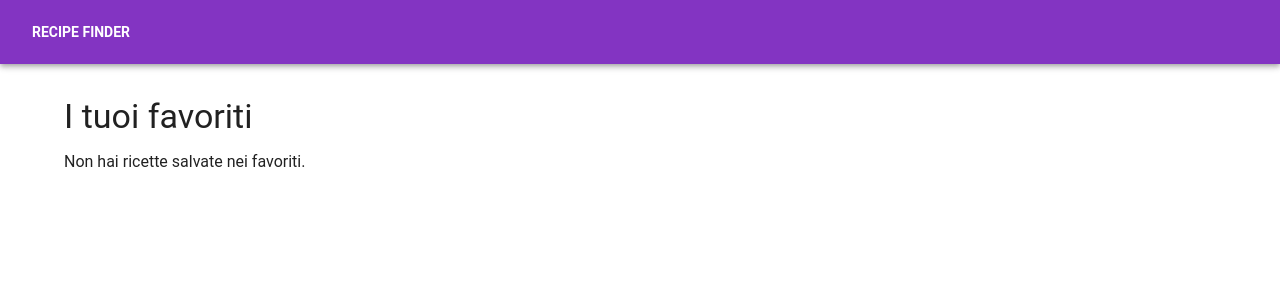
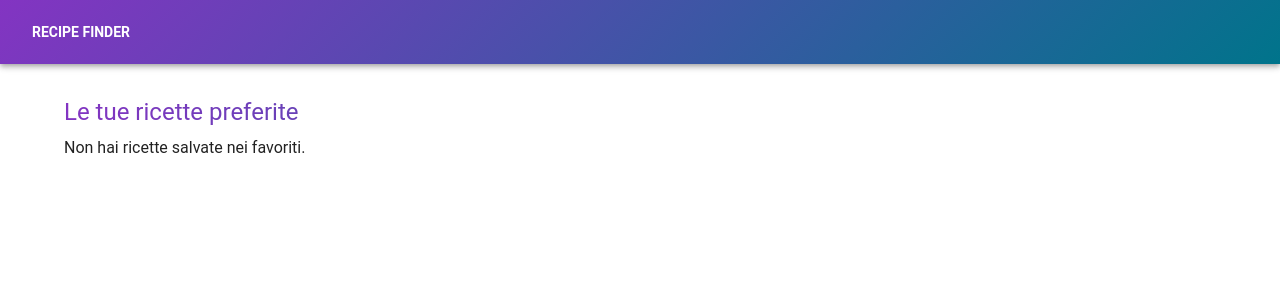
Before and after one commit to robertocontini/recipe-finder, a React (Create React App) app: page /favorites in a window 1280 px wide. Shown: the top 300 px of the page. Built offline with nearby package versions, Linux system fonts and the light colour scheme; some icons are missing.

Commit message:
fetching randomly from country + styles

```diff
--- a/src/components/Header/Header.tsx
+++ b/src/components/Header/Header.tsx
@@ -1,30 +1,30 @@
-import {
-  AppBar,
-  Toolbar,
-  IconButton,
-  Badge,
-  Box,
-  Button,
-} from '@mui/material';
-import FavoriteIcon from '@mui/icons-material/Favorite';
-import { Link as RouterLink, useLocation } from 'react-router-dom';
-import { useFavorites } from '../../hooks/useFavorites';
+import { AppBar, Toolbar, IconButton, Badge, Box, Button } from "@mui/material";
+import FavoriteIcon from "@mui/icons-material/Favorite";
+import { Link as RouterLink, useLocation } from "react-router-dom";
+import { useFavorites } from "../../hooks/useFavorites";
+import theme from "src/theme/theme";
 
 const Header = () => {
   const { favorites } = useFavorites();
   const location = useLocation();
 
   return (
-    <AppBar position="sticky" color="primary">
-      <Toolbar sx={{ justifyContent: 'space-between' }}>
+    <AppBar
+      position="sticky"
+      sx={{
+        backgroundImage: `linear-gradient(135deg, ${theme.palette.primary.main}, ${theme.palette.secondary.main})`
+
+      }}
+    >
+      <Toolbar sx={{ justifyContent: "space-between" }}>
         <Box>
           <Button
             component={RouterLink}
             to="/"
             color="inherit"
             sx={{
-              textDecoration: location.pathname === '/' ? 'underline' : 'none',
-              fontWeight: 'bold',
+              textDecoration: location.pathname === "/" ? "underline" : "none",
+              fontWeight: "bold",
             }}
           >
             Recipe Finder
@@ -37,8 +37,8 @@ const Header = () => {
           color="inherit"
           aria-label="Favorites"
         >
-          <Badge badgeContent={favorites.length} color="secondary">
-            <FavoriteIcon sx={{width: "1.2em", height: "1.2em"}} />
+          <Badge badgeContent={favorites.length} color="primary">
+            <FavoriteIcon sx={{ width: "1.2em", height: "1.2em" }} />
           </Badge>
         </IconButton>
       </Toolbar>
--- a/src/components/RecipeCard/RecipeCard.tsx
+++ b/src/components/RecipeCard/RecipeCard.tsx
@@ -1,8 +1,9 @@
-import { Card, CardContent, CardMedia, Typography } from "@mui/material";
+import { Box, Card, CardContent, CardMedia, Typography } from "@mui/material";
 import { Link as RouterLink } from "react-router-dom";
 import { RecipeCardProps } from "../../types";
 import FavoriteButton from "../Favorite/FavoriteButton";
 import React from "react";
+import theme from "src/theme/theme";
 
 const RecipeCard = ({
   recipe,
@@ -16,8 +17,12 @@ const RecipeCard = ({
         display: "flex",
         flexDirection: "column",
         position: "relative",
-        overflow: "hidden"
+        overflow: "hidden",
       }}
+    >
+      <RouterLink
+        to={`/recipe/${recipe.idMeal}`}
+        aria-label={`Vai alla ricetta ${recipe.strMeal}`}
       >
         <CardMedia
           component="img"
@@ -38,19 +43,18 @@ const RecipeCard = ({
           sx={{
             position: "absolute",
             bottom: 0,
+            left: 0,
             width: "100%",
-          backgroundColor: "rgba(255, 255, 255, .75)",
-          paddingBottom: "12px",
+            backgroundColor: "rgba(255, 255, 255, .8)",
+            "&:last-child": {
+              paddingBottom: "12px"
+            }
           }}
         >
           <Typography
             variant="h6"
-          component={RouterLink}
-          to={`/recipe/${recipe.idMeal}`}
-          aria-label={`Vai alla ricetta ${recipe.strMeal}`}
             sx={{
               textDecoration: "none",
-            color: "inherit",
               overflow: "hidden",
               textOverflow: "ellipsis",
               display: "block",
@@ -61,11 +65,12 @@ const RecipeCard = ({
           </Typography>
 
           {recipe.strCategory && (
-          <Typography variant="overline" sx={{ textTransform: "uppercase" }}>
+            <Typography color="secondary.dark" variant="overline" sx={{ textTransform: "uppercase" }}>
               {recipe.strCategory}
             </Typography>
           )}
         </CardContent>
+      </RouterLink>
 
       <FavoriteButton
         recipe={recipe}
--- a/src/mocks/recipe.ts
+++ b/src/mocks/recipe.ts
@@ -7,3 +7,12 @@ export const mockRecipe = {
   strCategory: "Seafood",
   strArea: "Portuguese",
 };
+
+export const recipeCountries = [
+  "British",
+  "Canadian",
+  "Greek",
+  "Italian",
+  "Japanese",
+  "Portuguese",
+];
--- a/src/pages/FavoritesPage.tsx
+++ b/src/pages/FavoritesPage.tsx
@@ -1,5 +1,5 @@
 import { Container, Typography } from "@mui/material";
-import Grid from '@mui/material/Grid';
+import Grid from "@mui/material/Grid";
 import { useAboveTheFoldCount } from "../hooks/useAboveTheFold";
 import { useEffect, useState } from "react";
 import { useFavorites } from "../hooks/useFavorites";
@@ -10,33 +10,39 @@ const FavoritesPage: React.FC = () => {
   const { favorites, isFavorite, toggle } = useFavorites();
   const [recipes, setRecipes] = useState<Recipe[]>([]);
   const aboveTheFoldCount = useAboveTheFoldCount();
-  const baseUrlApi = process.env.REACT_APP_BASE_URL_API
+  const baseUrlApi = process.env.REACT_APP_BASE_URL_API;
 
   useEffect(() => {
     const fetchFavoritesRecipes = async () => {
       const recipesData: Recipe[] = await Promise.all(
         favorites.map(async (id) => {
-          const response = await fetch(
-            `${baseUrlApi}/lookup.php?i=${id}`
-          )
+          const response = await fetch(`${baseUrlApi}/lookup.php?i=${id}`);
 
           const data = await response.json();
 
           return data.meals[0];
         })
-      )
+      );
 
       setRecipes(recipesData);
     };
-
 
     fetchFavoritesRecipes();
   }, [favorites, baseUrlApi]);
 
   return (
-    <Container sx={{ mt: 4 }}>
-      <Typography component={'h1'} variant="h4" gutterBottom>
-        I tuoi favoriti
+    <Container sx={{ mt: 4, mb: 4 }}>
+      <Typography
+        component="h1"
+        variant="h5"
+        gutterBottom
+        sx={{
+          backgroundImage: "linear-gradient(to right, #8334c2, #00748b)",
+          WebkitBackgroundClip: "text",
+          WebkitTextFillColor: "transparent",
+        }}
+      >
+        Le tue ricette preferite
       </Typography>
 
       {recipes.length === 0 ? (
@@ -46,7 +52,7 @@ const FavoritesPage: React.FC = () => {
       ) : (
         <Grid container spacing={2} sx={{ mt: 2 }}>
           {recipes.map((recipe, index) => (
-            <Grid size={{ xs: 12, sm:6, md: 4 }} key={recipe.idMeal}>
+            <Grid size={{ xs: 12, sm: 6, md: 4 }} key={recipe.idMeal}>
               <RecipeCard
                 recipe={recipe}
                 isFavorite={isFavorite(recipe.idMeal)}
--- a/src/pages/HomePage.tsx
+++ b/src/pages/HomePage.tsx
@@ -1,7 +1,7 @@
 import React, { useEffect, useState } from "react";
-import { Container, Grid, Typography } from "@mui/material";
+import { Container, Grid } from "@mui/material";
 import SearchBar from "../components/SearchBar/SearchBar";
-import { fetchPopularRecipes, fetchRecipesByTextSearch } from "../services/api";
+import { fetchCountriesRecipes, fetchRecipesByTextSearch } from "../services/api";
 import { useAboveTheFoldCount } from "../hooks/useAboveTheFold";
 import { useFavorites } from "../hooks/useFavorites";
 import { Recipe } from "../types";
@@ -20,37 +20,12 @@ const HomePage = () => {
       setLoading(true);
 
       const fetchContent =
-        search.length > 1 ? fetchRecipesByTextSearch : fetchPopularRecipes;
+        search.length > 1 ? fetchRecipesByTextSearch : fetchCountriesRecipes;
 
       fetchContent(search).then((res) => {
         setRecipes(res);
         setLoading(false);
       });
-
-      // if (search.length > 1) {
-      //   setLoading(true);
-      //   fetchRecipesByTextSearch(search).then((res) => {
-      //     setRecipes(res);
-      //     setLoading(false);
-      //   });
-      // } else {
-      //   setLoading(true);
-      //   fetchPopularRecipes().then((res) => {
-      //     setRecipes(res);
-      //     setLoading(false);
-      //   });
-      // }
-
-      // if (search.length > 1) {
-      //   setLoading(true);
-
-      //   fetchRecipesByTextSearch(search).then((res) => {
-      //     setRecipes(res);
-      //     setLoading(false);
-      //   });
-      // } else {
-      //   setRecipes([]);
-      // }
     }, 500);
 
     return () => clearTimeout(delayDebounce);
@@ -58,15 +33,14 @@ const HomePage = () => {
 
   return (
     <Container sx={{ mt: 4 }}>
-      <Typography component={"h1"} variant="h4" gutterBottom>
-        Cerca una ricetta
-      </Typography>
-
-      <SearchBar value={search} onChange={setSearch} />
+      <SearchBar value={search} onChange={setSearch}  />
 
       {loading && <Loader />}
 
-      <Grid container spacing={2} sx={{ mt: 4 }}>
+      {/* {TODO: pagetitle dinamico} */}
+
+      <Grid container spacing={2} sx={{ mt: 4, mb: 4 }}>
+
         {recipes.map((recipe, index) => (
           <Grid size={{ xs: 12, sm: 6, md: 4, lg: 3 }} key={recipe.idMeal}>
             <RecipeCard
--- a/src/pages/RecipeDetailPage.tsx
+++ b/src/pages/RecipeDetailPage.tsx
@@ -52,7 +52,7 @@ const RecipeDetailPage = () => {
 
   if (error) {
     return (
-      <Container sx={{ mt: 4 }} component="section" role="alert">
+      <Container sx={{ mt: 4, mb: 4}} component="section" role="alert">
         <Typography variant="h4" component="h1" color="error" gutterBottom>
           Errore
         </Typography>
--- a/src/services/api.ts
+++ b/src/services/api.ts
@@ -1,10 +1,13 @@
+import { recipeCountries } from "src/mocks/recipe";
 import { Recipe } from "../types";
 
-const baseUrlApi = process.env.REACT_APP_BASE_URL_API
+const baseUrlApi = process.env.REACT_APP_BASE_URL_API;
 
-export const fetchPopularRecipes = async (): Promise<Recipe[]> => {
-  // filtering on italian category
-  const response = await fetch(`${baseUrlApi}/filter.php?a=Italian`);
+export const fetchCountriesRecipes = async (): Promise<Recipe[]> => {
+  const countryCategory =
+    recipeCountries[Math.floor(Math.random() * recipeCountries.length)];
+
+  const response = await fetch(`${baseUrlApi}/filter.php?a=${countryCategory}`);
 
   if (!response.ok) {
     throw new Error("Errore nella risposta del server");
@@ -19,8 +22,9 @@ export const fetchPopularRecipes = async (): Promise<Recipe[]> => {
   return data.meals || [];
 };
 
-
-export const fetchRecipesByTextSearch = async (searchTerm: string): Promise<Recipe[]> => {
+export const fetchRecipesByTextSearch = async (
+  searchTerm: string
+): Promise<Recipe[]> => {
   const response = await fetch(`${baseUrlApi}/search.php?s=${searchTerm}`);
 
   const data = await response.json();
--- a/src/theme/theme.ts
+++ b/src/theme/theme.ts
@@ -1,17 +1,35 @@
-import { createTheme } from '@mui/material/styles';
+import { createTheme } from "@mui/material/styles";
 
 const theme = createTheme({
   palette: {
-    mode: 'light',
+    mode: "light",
     primary: {
-      main: '#8334c2',
+      main: "#8334c2",
     },
     secondary: {
-      main: '#00748b',
+      main: "#00748b",
     },
   },
   typography: {
-    fontFamily: 'Roboto, sans-serif',
+    fontFamily: "Roboto, sans-serif",
+  },
+  components: {
+    MuiCssBaseline: {
+      styleOverrides: {
+        a: {
+          color: "inherit",
+          textDecoration: "none",
+          cursor: "pointer",
+          "&:visited": {
+            color: "inherit",
+          },
+          "&:focus-visible": {
+            border: "6px solid",
+            borderColor: "#8334c2",
+          },
+        },
+      },
+    },
   },
 });
 
```
Lines whose indentation alone changed are shown as unchanged.
